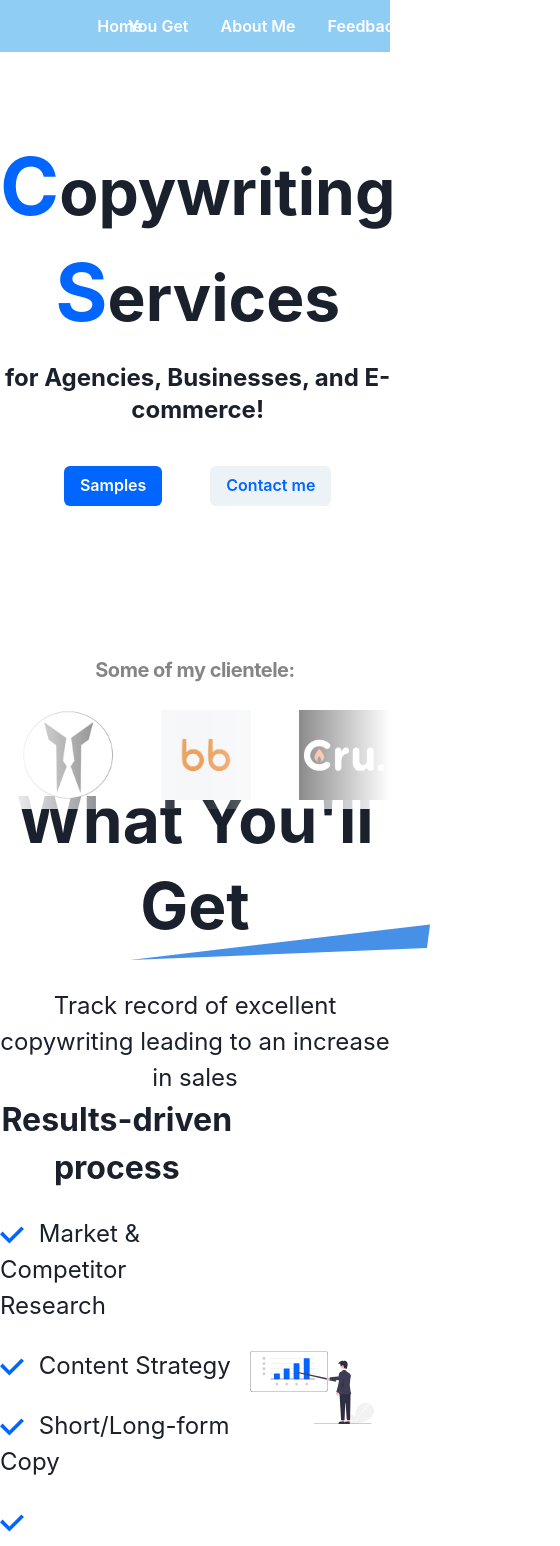
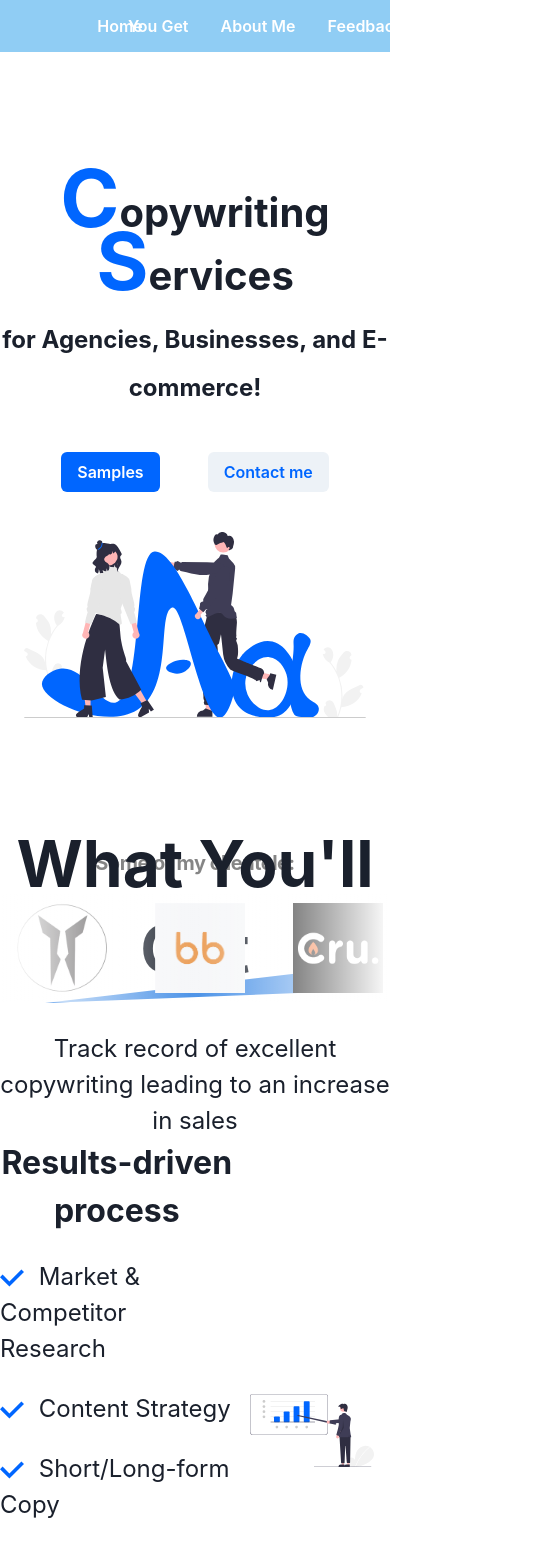
Before and after one commit to jasonLapina/copy-writer, a React (Create React App) app: page / in a window 390 px wide. Shown: the top 1546 px of the page, 560 px wide, since content can reach past the window. Built offline with nearby package versions, Linux system fonts and the light colour scheme.

Commit message:
hero section media queries

```diff
--- /dev/null
+++ b/src/Components/DrawerNav.js
@@ -0,0 +1,6 @@
+import { Box } from "@chakra-ui/react";
+function DrawerNav() {
+  return <Box></Box>;
+}
+
+export default DrawerNav;
--- a/src/Components/Hero.js
+++ b/src/Components/Hero.js
@@ -15,13 +15,14 @@ function Hero() {
     <Box pt='64px'>
       <SectionLayout>
         <Grid
-          h='70vh'
+          h={{ base: "100vh", lg: "70vh" }}
           maxH='900px'
           alignContent='center'
-          gridTemplateColumns='1fr 1fr'
+          gridTemplateColumns={{ base: "1fr", lg: "1fr 1fr" }}
           justifyItems='center'
           alignItems='center'
           pb='80px'
+          gap={{ base: "40px", lg: "" }}
         >
           <Box textAlign='center'>
             <Heading
@@ -37,7 +38,8 @@ function Hero() {
                   duration: 1.5,
                 },
               }}
-              fontSize='64px'
+              fontSize={{ base: "40px", lg: "64px" }}
+              lineHeight={{ base: "48px", lg: "base" }}
             >
               <Box as='span'>
                 <Box color='primary' as='span' fontSize='80px'>
--- a/src/Components/HeroMarquee.js
+++ b/src/Components/HeroMarquee.js
@@ -16,8 +16,9 @@ function HeroMarquee() {
   ];
   return (
     <Box
-      mt='-120px'
+      mt={{ base: "-180px", lg: "-120px" }}
       pb='48px'
+      mb={{ base: "64px", lg: "0px" }}
       as={motion.div}
       initial={{
         opacity: 0,
--- a/src/Components/Testimonials.js
+++ b/src/Components/Testimonials.js
@@ -78,7 +78,7 @@ function Testimonials() {
         <MyHeading>Feedback & Results</MyHeading>
         <Grid
           alignItems='start'
-          gridTemplateColumns='1fr 1fr'
+          gridTemplateColumns={{ base: "1fr", lg: "1fr 1fr" }}
           columnGap='16px'
           rowGap='32px'
         >
--- a/src/Components/UI/MyHeading.js
+++ b/src/Components/UI/MyHeading.js
@@ -15,7 +15,8 @@ function MyHeading({ children }) {
         clipPath='polygon(99% 58%, 100% 16%, 0 79%)'
         pos='absolute'
         bottom='-24px'
-        right='-40px'
+        right={{ base: "50%", lg: "-40px" }}
+        transform={{ base: "translateX(50%)" }}
         h='56px'
         bgColor='secondary'
       />
```
